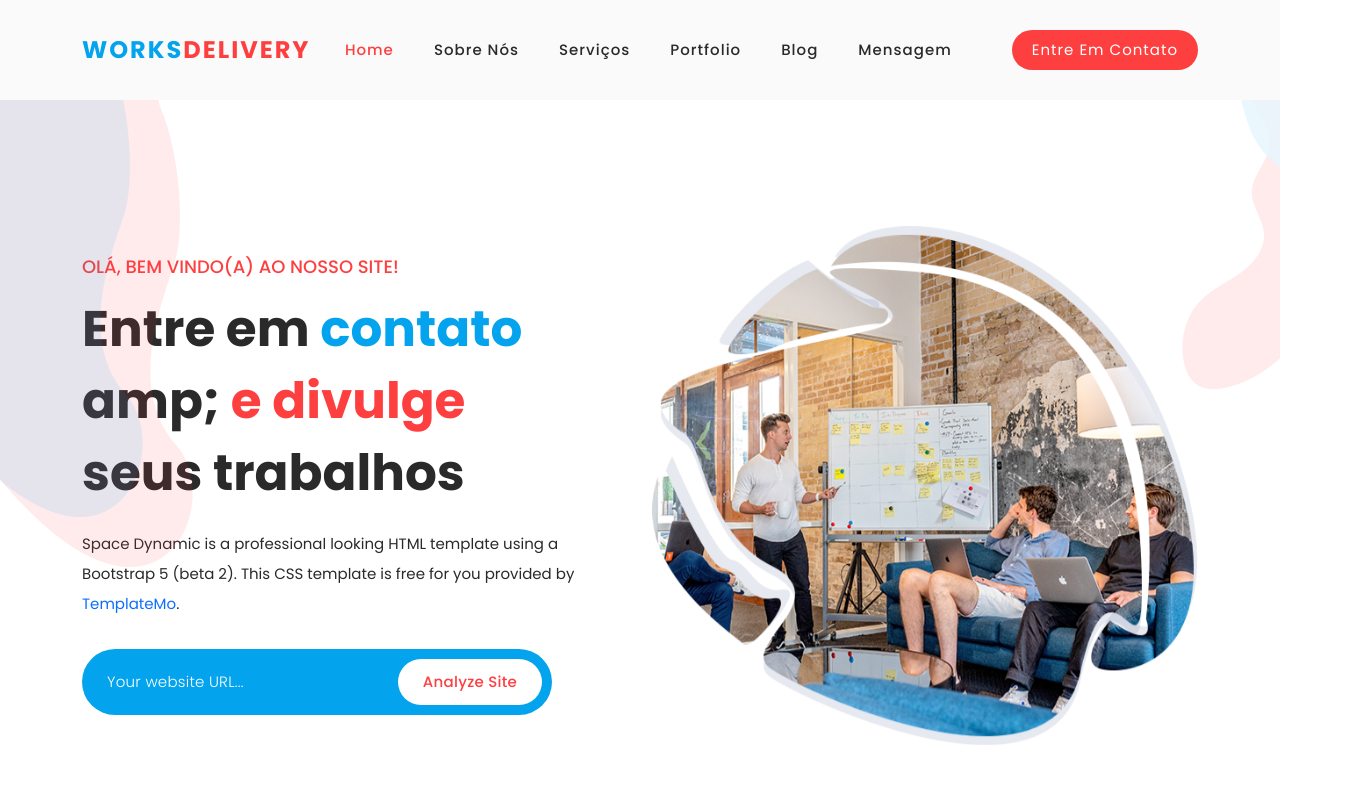
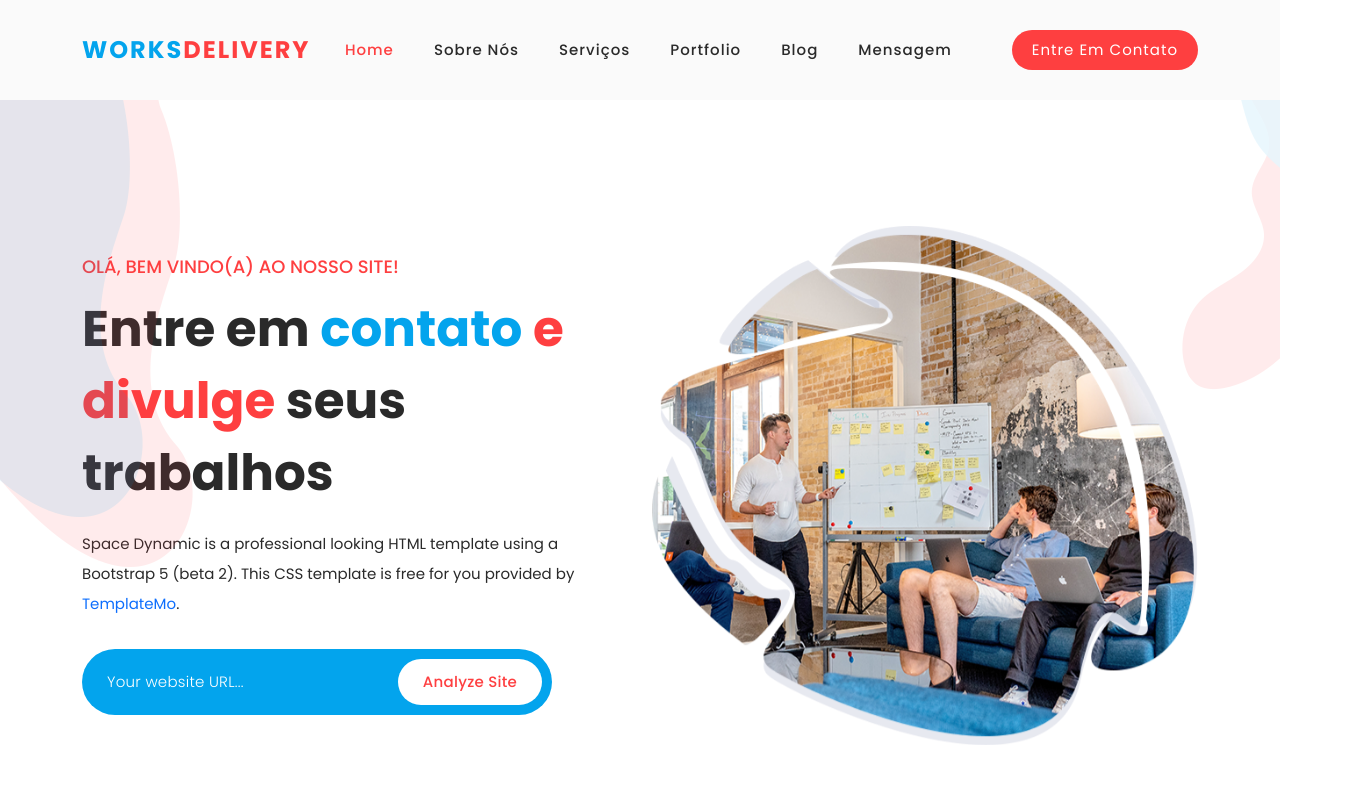
Before and after one commit to P3droCYB/Startap, a plain HTML site: page index.html in a window 1280 px wide. Shown: the top 800 px of the page, 1347 px wide, since content can reach past the window. Drawn offline with Linux system fonts and the light colour scheme.

Commit message:
Update index.html

```diff
--- a/index.html
+++ b/index.html
@@ -85,7 +85,7 @@ https://templatemo.com/tm-562-space-dynamic
             <div class="col-lg-6 align-self-center">
               <div class="left-content header-text wow fadeInLeft" data-wow-duration="1s" data-wow-delay="1s">
                 <h6>Olá, Bem vindo(a) ao nosso site!</h6>
-                <h2>Entre em <em>contato</em> amp; <span>e divulge</span> seus trabalhos</h2>
+                <h2>Entre em <em>contato</em> <span>e divulge</span> seus trabalhos</h2>
                 <p>Space Dynamic is a professional looking HTML template using a Bootstrap 5 (beta 2). This CSS template is free for you provided by <a rel="nofollow" href="https://templatemo.com/page/1" target="_parent">TemplateMo</a>.</p>
                 <form id="search" action="#" method="GET">
                   <fieldset>
```
